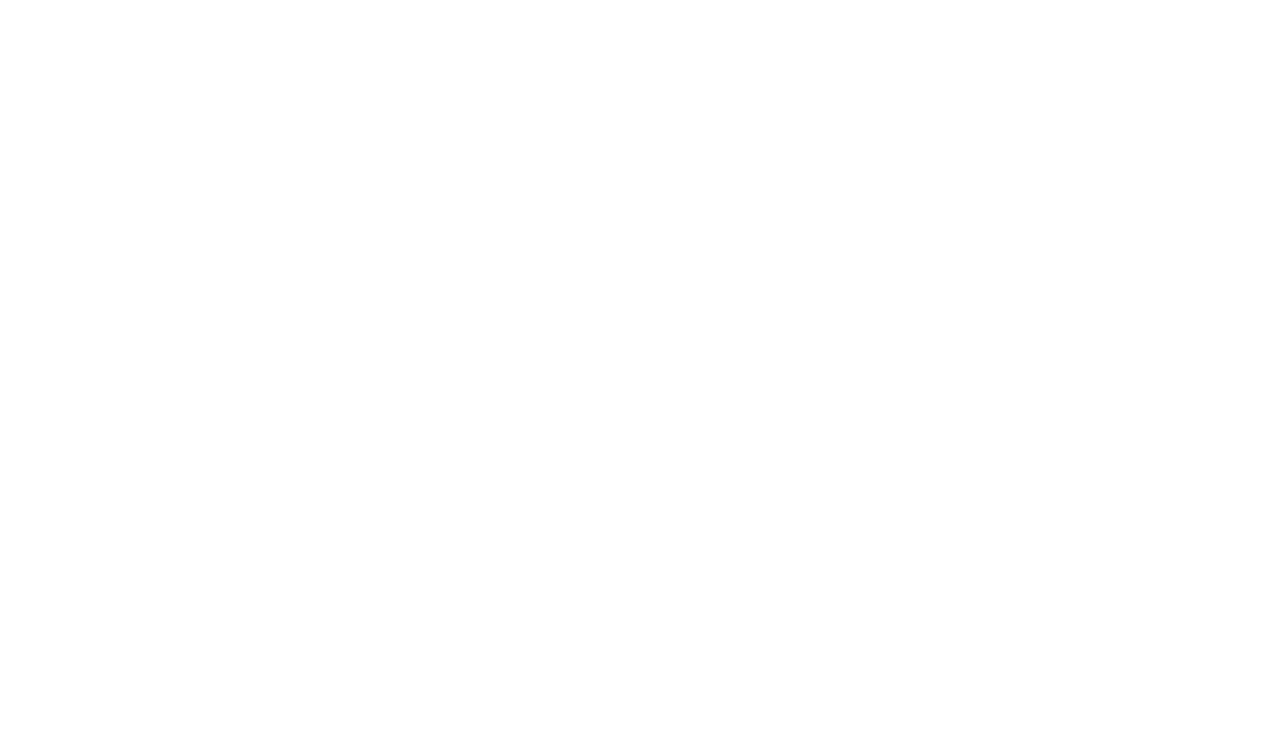
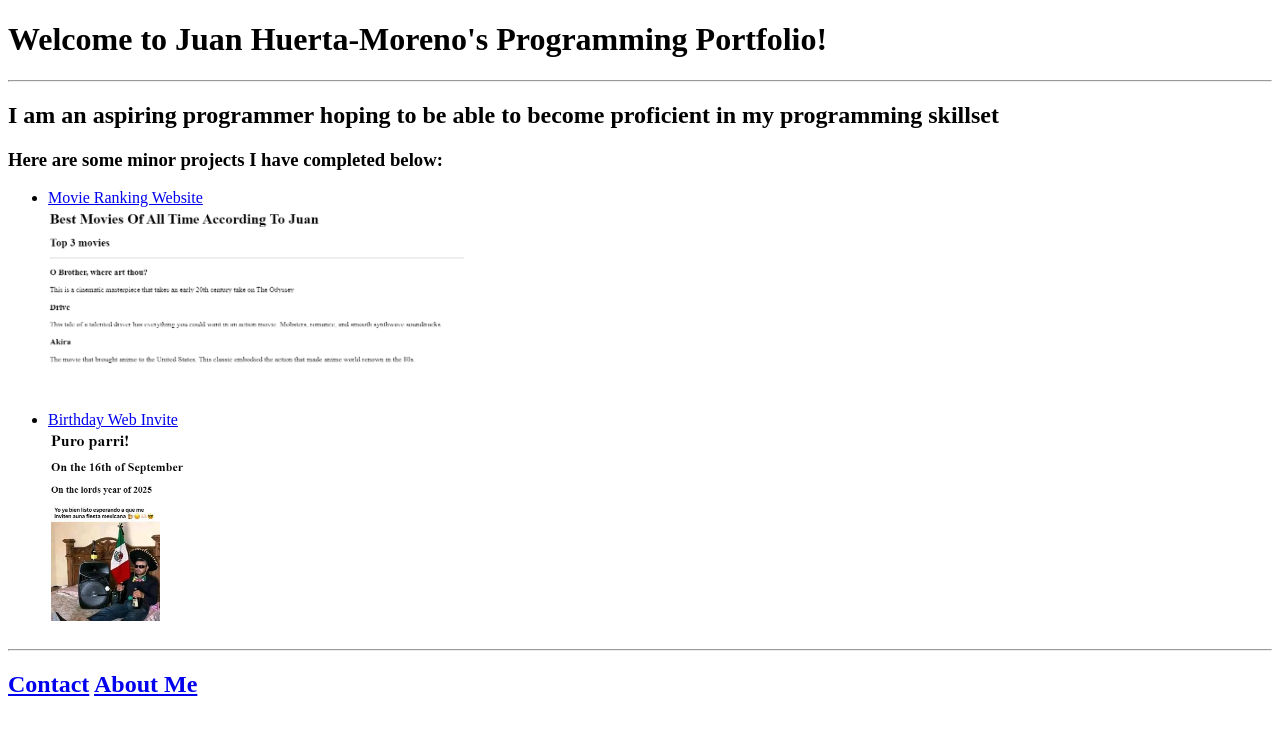
Before and after one commit to Jhuertamoreno/html-portfolio, a plain HTML site: page index.html in a window 1280 px wide. Drawn offline with Linux system fonts and the light colour scheme.

Commit message:
Update index.html

```diff
--- a/index.html
+++ b/index.html
@@ -1,15 +1,31 @@
-<!-- TODO 1: Create the HTML Boilerplate -->
-
-<!-- TODO 2: Add Your previous projects' HTML into the public folder -->
-
-<!-- TODO 3: Take screenshots of your project previews and add the images to the images folder -->
-
-<!-- TODO 4: Add titles/subtitles etc. -->
-
-<!-- TODO 5: Add a link to the project pages -->
-
-<!-- TODO 6: Add images to show the project previews
-HINT for TODO 6: You can use the height attribute set to 200 to make the image smaller:
-https://developer.mozilla.org/en-US/docs/Web/HTML/Element/img#attr-height -->
-
-<!-- TODO 7: Add the Contact Me and About Me page links -->
+<!DOCTYPE html>
+    <html lang="en-US">
+        <head>
+            <meta charset="UTF-8">
+            <meta
+            name="viewport"
+            content="width=device-width,initial-scale=1,interactive-widget=resizes-content">
+            <title>JHM Portfolio</title>
+        </head>
+        <body>
+            <h1>Welcome to Juan Huerta-Moreno's Programming Portfolio!</h1>
+            <hr />
+            <h2>I am an aspiring programmer hoping to be able to become proficient in my programming skillset</h2>
+            <h3>Here are some minor projects I have completed below:</h3>
+            <ul>
+                <li>
+                    <a href="./public/movie-ranking.html">Movie Ranking Website</a>
+                </li>
+                    <img src="./assets/images/Movie_Ranking_Website.png" height="200" href="./public/birthday-invite.html" alt="Screenshot of Movie Ranking Website">
+                <li>
+                    <a href="./public/birthday-invite.html">Birthday Web Invite</a>
+                </li>
+                    <img src="./assets/images/Birthday-Invite-website.png" height="200" href="./public/birthday-invite.html" alt="Preview of Birthday Invite website">
+            </ul>
+            <hr />
+            <h2>
+            <a href="./public/contact.html">Contact</a>
+            <a href="./public/about.html">About Me</a>
+            </h2>
+        </body>
+    </html>
```
